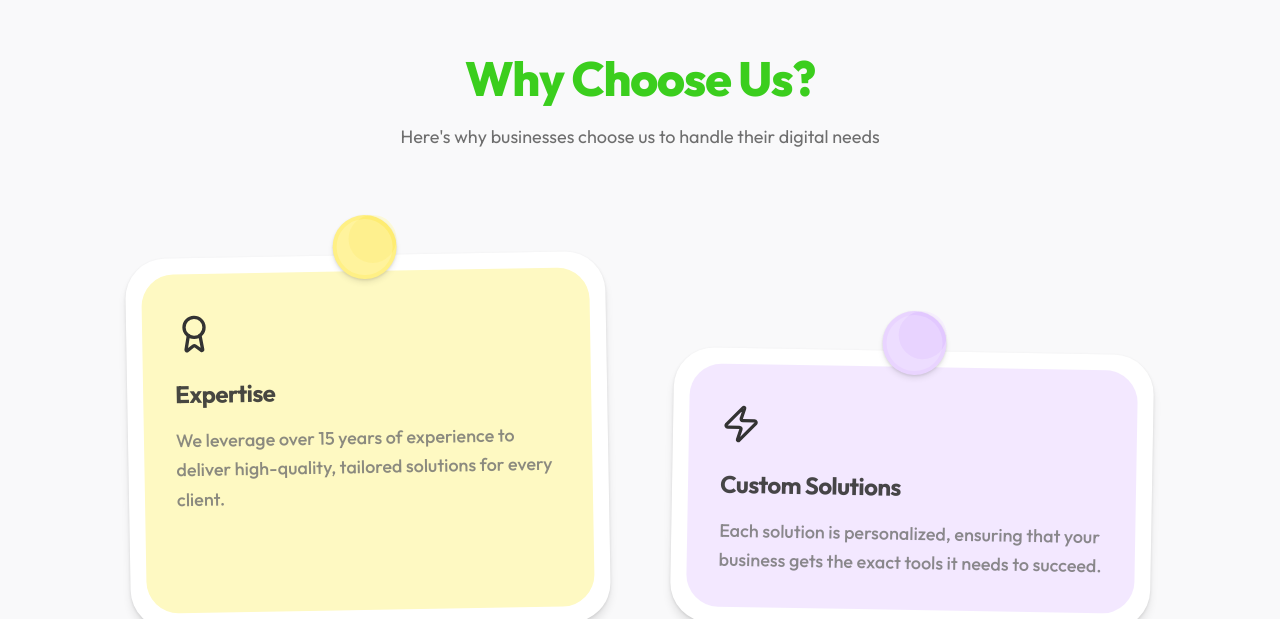
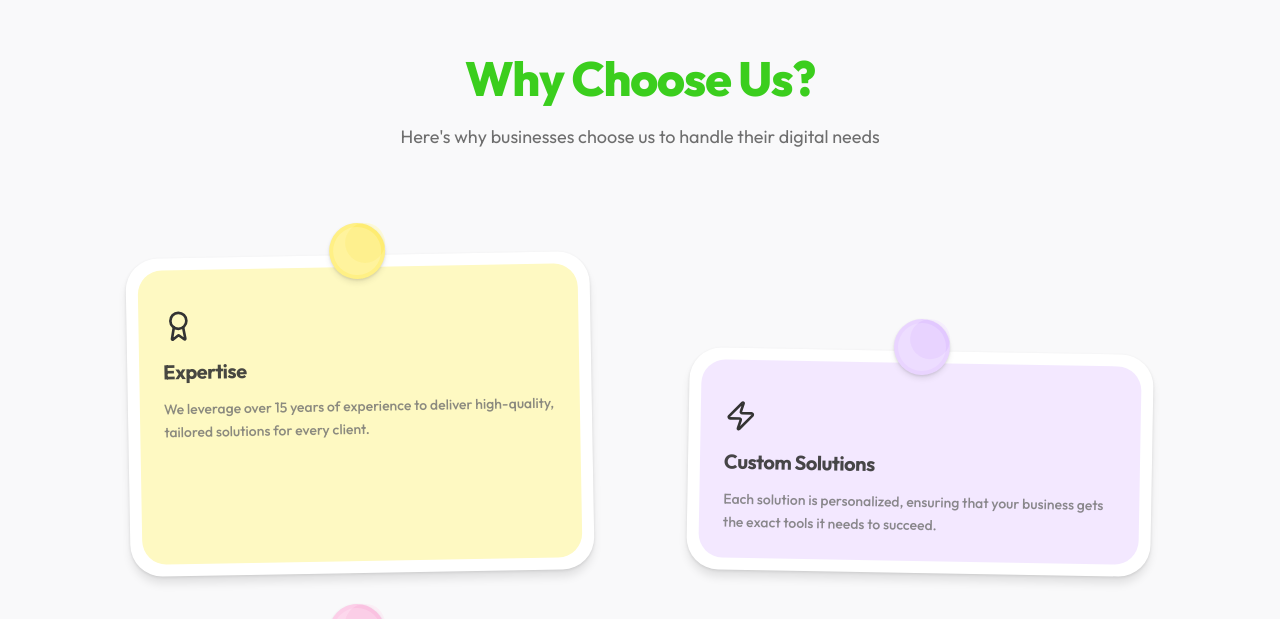
Before and after one commit to Sahil-796/vnp, a Next.js app: page / in a window 1280 px wide. Shown: the part 3161-3780 px from the top of the page. Built offline with nearby package versions, Linux system fonts and the light colour scheme.

Commit message:
edit: better cards layout

```diff
--- a/components/WhyChooseUs.tsx
+++ b/components/WhyChooseUs.tsx
@@ -72,6 +72,24 @@ const features = [
 export const WhyChooseUs = () => {
     return (
         <section className="relative py-24 overflow-hidden bg-background">
+            {/* Connecting String Line (Desktop Only) - Moved to background layer */}
+            <div className="absolute inset-0 w-full h-full hidden lg:block pointer-events-none">
+                <svg
+                    className="w-full h-full"
+                    viewBox="0 0 1200 1200"
+                    fill="none"
+                    preserveAspectRatio="none"
+                >
+                    <path
+                        d="M300,100 C600,100 600,300 900,300 C600,300 600,500 300,500 C600,500 600,700 900,700 C600,700 600,900 300,900 C600,900 600,1100 900,1100"
+                        stroke="hsl(var(--muted-foreground))"
+                        strokeWidth="3"
+                        strokeDasharray="12 12"
+                        className="opacity-60"
+                    />
+                </svg>
+            </div>
+
             <div className="container px-4 mx-auto relative z-10">
                 <SectionTitle
                     title="Why Choose Us?"
@@ -79,83 +97,59 @@ export const WhyChooseUs = () => {
                     containerClassName="mb-16"
                 />
 
-                {/* Dashed Line Background (Desktop Only) */}
-                <div className="absolute top-1/2 left-1/2 -translate-x-1/2 -translate-y-1/2 w-full max-w-5xl h-[80%] hidden lg:block -z-10 opacity-30 pointer-events-none">
-                    <svg
-                        className="w-full h-full"
-                        viewBox="0 0 1000 800"
-                        fill="none"
-                        preserveAspectRatio="none"
-                    >
-                        <path
-                            d="M150,100 C150,300 850,300 850,500 C850,700 150,700 150,900"
-                            stroke="hsl(var(--foreground))"
-                            strokeWidth="2"
-                            strokeDasharray="10 10"
-                            className="opacity-20"
-                        />
-                        {/* Snake path attempt:
-                 Starting top left-ish.
-                 Curve right to middle.
-                 Curve left to bottom.
-             */}
-                        <path
-                            d="M200,80 Q500,80 500,200 T800,320 T500,440 T200,560 T500,680 T800,800"
-                            stroke="hsl(var(--foreground))"
-                            strokeWidth="2"
-                            strokeDasharray="8 8"
-                            className="opacity-20 hidden" // Hiding this one, using simple S curve logic visualized in grid instead
-                        />
-                        {/*
-                Connecting the cards conceptually:
-                Card 1 (Left, Top) -> Card 2 (Right, Top-mid)
-                Card 2 -> Card 3 (Left, Mid)
-                Card 3 -> Card 4 (Right, Mid-low)
-                Card 4 -> Card 5 (Left, Low)
-                Card 5 -> Card 6 (Right, Bottom)
-            */}
-                        <path
-                            d="M250,150 C600,150 600,280 750,280 C600,280 600,410 250,410 C600,410 600,540 750,540 C600,540 600,670 250,670 C600,670 600,800 750,800"
-                            stroke="hsl(var(--muted-foreground))"
-                            strokeWidth="2"
-                            strokeDasharray="6 6"
-                            fill="none"
-                        />
-
-                    </svg>
-                </div>
-
-                <div className="grid grid-cols-1 lg:grid-cols-2 gap-x-16 gap-y-20 max-w-5xl mx-auto pt-10">
+                <div className="grid grid-cols-1 lg:grid-cols-2 gap-x-24 gap-y-16 max-w-5xl mx-auto pt-10">
                     {features.map((feature, index) => (
                         <div
                             key={index}
                             className={cn(
-                                "group relative bg-card rounded-[2.5rem] p-4 shadow-xl transition-all duration-300 hover:-translate-y-2 hover:rotate-1",
+                                "group relative bg-card rounded-[2rem] p-3 shadow-xl transition-all duration-300 hover:-translate-y-2 hover:rotate-1",
                                 // Stagger offset for desktop
                                 index % 2 === 1 ? "lg:mt-24" : "",
-                                // Slight random rotations for that playful feel
-                                index % 2 === 0 ? "-rotate-1" : "rotate-1"
+                                // Slight random rotations
+                                index % 2 === 0 ? "-rotate-1" : "rotate-1",
                             )}
                         >
                             {/* Floating 3D Discs Decoration */}
-                            <div className="absolute -top-10 left-1/2 -translate-x-1/2 flex items-center justify-center">
-                                <div className={cn("relative w-16 h-16 rounded-full shadow-lg", feature.iconBg)}>
-                                    <div className={cn("absolute top-0 right-0 w-12 h-12 rounded-full opacity-60 mix-blend-multiply", feature.color)} />
-                                    <div className={cn("absolute bottom-1 left-1 w-14 h-14 rounded-full opacity-40 mix-blend-screen bg-white/50")} />
+                            <div className="absolute -top-8 left-1/2 -translate-x-1/2 flex items-center justify-center">
+                                <div
+                                    className={cn(
+                                        "relative w-14 h-14 rounded-full shadow-lg",
+                                        feature.iconBg,
+                                    )}
+                                >
+                                    <div
+                                        className={cn(
+                                            "absolute top-0 right-0 w-10 h-10 rounded-full opacity-60 mix-blend-multiply",
+                                            feature.color,
+                                        )}
+                                    />
+                                    <div
+                                        className={cn(
+                                            "absolute bottom-1 left-1 w-12 h-12 rounded-full opacity-40 mix-blend-screen bg-white/50",
+                                        )}
+                                    />
                                 </div>
                             </div>
 
                             {/* Inner Colored Content Card */}
-                            <div className={cn("h-full rounded-[2rem] p-8 pt-10 flex flex-col items-start gap-4", feature.color)}>
+                            <div
+                                className={cn(
+                                    "h-full rounded-[1.5rem] p-6 pt-10 flex flex-col items-start gap-3",
+                                    feature.color,
+                                )}
+                            >
                                 {/* Icon */}
-                                <div className="mb-2">
-                                    {React.cloneElement(feature.icon as React.ReactElement<{ className?: string }>, { className: "w-10 h-10" })}
+                                <div className="mb-1">
+                                    {React.cloneElement(
+                                        feature.icon as React.ReactElement<{ className?: string }>,
+                                        { className: "w-8 h-8" },
+                                    )}
                                 </div>
 
-                                <h3 className="text-2xl font-bold text-foreground/90 tracking-tight">
+                                <h3 className="text-xl font-bold text-foreground/90 tracking-tight">
                                     {feature.title}
                                 </h3>
-                                <p className="text-muted-foreground/80 leading-relaxed text-lg font-medium">
+                                <p className="text-muted-foreground/80 leading-relaxed text-sm font-medium">
                                     {feature.description}
                                 </p>
                             </div>
```
